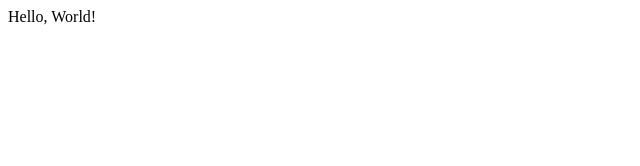
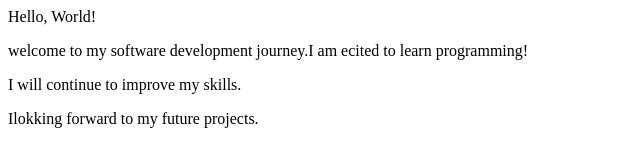
Before and after one commit to minhazasaful/software-devlopment-first, a plain HTML site: page index.html in a window 1280 px wide. Shown: the whole page, without its empty margins (0-640 px from the left). Drawn offline with Linux system fonts and the light colour scheme.

Commit message:
new line

```diff
--- a/index.html
+++ b/index.html
@@ -1 +1,4 @@
  <p>Hello, World!</p>
+ <p>welcome to my software development journey.I am ecited to learn programming! </p>
+    <p> I will continue to improve my skills.</p>
+    <p> Ilokking forward to my future projects.</p>
```
